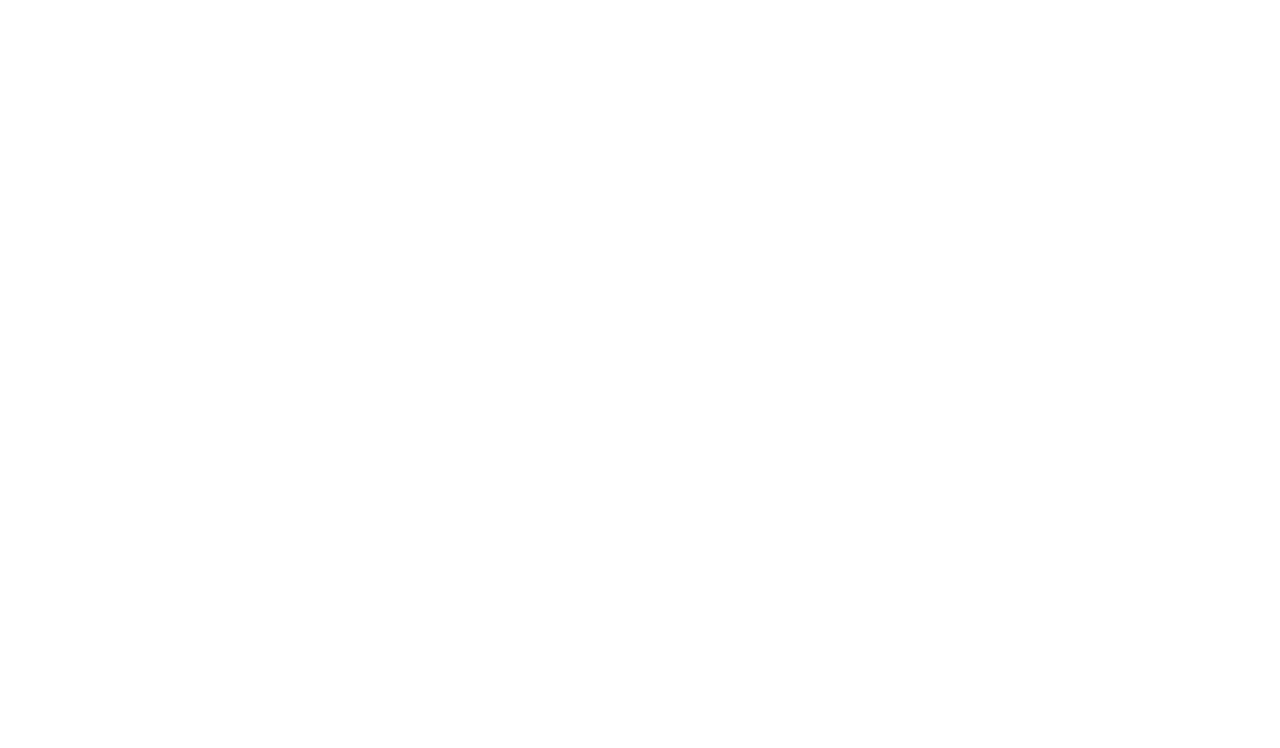
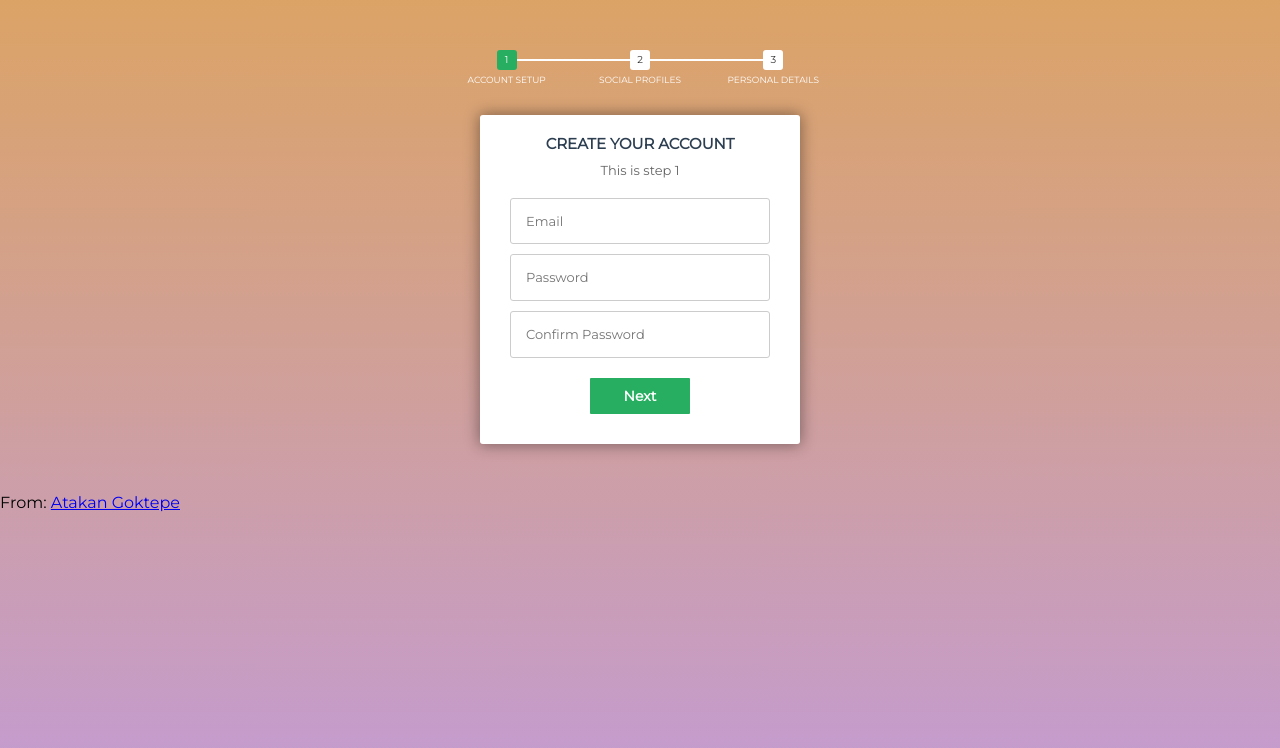
Before and after one commit to 0xchrisw/ai-resume, a plain HTML site: page templates/form.html in a window 1280 px wide. Drawn offline with nearby package versions, Linux system fonts and the light colour scheme.

Commit message:
update form html

```diff
--- /dev/null
+++ b/static/css/form.css
@@ -0,0 +1,133 @@
+/*custom font*/
+@import url(https://fonts.googleapis.com/css?family=Montserrat);
+
+/*basic reset*/
+* {margin: 0; padding: 0;}
+
+html {
+	height: 100%;
+	/*Image only BG fallback*/
+
+	/*background = gradient + image pattern combo*/
+	background:
+		linear-gradient(rgba(196, 102, 0, 0.6), rgba(155, 89, 182, 0.6));
+}
+
+body {
+	font-family: montserrat, arial, verdana;
+}
+/*form styles*/
+#msform {
+	width: 400px;
+	margin: 50px auto;
+	text-align: center;
+	position: relative;
+}
+#msform fieldset {
+	background: white;
+	border: 0 none;
+	border-radius: 3px;
+	box-shadow: 0 0 15px 1px rgba(0, 0, 0, 0.4);
+	padding: 20px 30px;
+	box-sizing: border-box;
+	width: 80%;
+	margin: 0 10%;
+
+	/*stacking fieldsets above each other*/
+	position: relative;
+}
+/*Hide all except first fieldset*/
+#msform fieldset:not(:first-of-type) {
+	display: none;
+}
+/*inputs*/
+#msform input, #msform textarea {
+	padding: 15px;
+	border: 1px solid #ccc;
+	border-radius: 3px;
+	margin-bottom: 10px;
+	width: 100%;
+	box-sizing: border-box;
+	font-family: montserrat;
+	color: #2C3E50;
+	font-size: 13px;
+}
+/*buttons*/
+#msform .action-button {
+	width: 100px;
+	background: #27AE60;
+	font-weight: bold;
+	color: white;
+	border: 0 none;
+	border-radius: 1px;
+	cursor: pointer;
+	padding: 10px;
+	margin: 10px 5px;
+  text-decoration: none;
+  font-size: 14px;
+}
+#msform .action-button:hover, #msform .action-button:focus {
+	box-shadow: 0 0 0 2px white, 0 0 0 3px #27AE60;
+}
+/*headings*/
+.fs-title {
+	font-size: 15px;
+	text-transform: uppercase;
+	color: #2C3E50;
+	margin-bottom: 10px;
+}
+.fs-subtitle {
+	font-weight: normal;
+	font-size: 13px;
+	color: #666;
+	margin-bottom: 20px;
+}
+/*progressbar*/
+#progressbar {
+	margin-bottom: 30px;
+	overflow: hidden;
+	/*CSS counters to number the steps*/
+	counter-reset: step;
+}
+#progressbar li {
+	list-style-type: none;
+	color: white;
+	text-transform: uppercase;
+	font-size: 9px;
+	width: 33.33%;
+	float: left;
+	position: relative;
+}
+#progressbar li:before {
+	content: counter(step);
+	counter-increment: step;
+	width: 20px;
+	line-height: 20px;
+	display: block;
+	font-size: 10px;
+	color: #333;
+	background: white;
+	border-radius: 3px;
+	margin: 0 auto 5px auto;
+}
+/*progressbar connectors*/
+#progressbar li:after {
+	content: '';
+	width: 100%;
+	height: 2px;
+	background: white;
+	position: absolute;
+	left: -50%;
+	top: 9px;
+	z-index: -1; /*put it behind the numbers*/
+}
+#progressbar li:first-child:after {
+	/*connector not needed before the first step*/
+	content: none;
+}
+/*marking active/completed steps green*/
+/*The number of the step and the connector before it = green*/
+#progressbar li.active:before,  #progressbar li.active:after{
+	background: #27AE60;
+	color: white;
+}
--- /dev/null
+++ b/static/js/form.js
@@ -0,0 +1,77 @@
+//jQuery time
+var current_fs, next_fs, previous_fs; //fieldsets
+var left, opacity, scale; //fieldset properties which we will animate
+var animating; //flag to prevent quick multi-click glitches
+
+$(".next").click(function(){
+	if(animating) return false;
+	animating = true;
+
+	current_fs = $(this).parent();
+	next_fs = $(this).parent().next();
+
+	//activate next step on progressbar using the index of next_fs
+	$("#progressbar li").eq($("fieldset").index(next_fs)).addClass("active");
+
+	//show the next fieldset
+	next_fs.show();
+	//hide the current fieldset with style
+	current_fs.animate({opacity: 0}, {
+		step: function(now, mx) {
+			//as the opacity of current_fs reduces to 0 - stored in "now"
+			//1. scale current_fs down to 80%
+			scale = 1 - (1 - now) * 0.2;
+			//2. bring next_fs from the right(50%)
+			left = (now * 50)+"%";
+			//3. increase opacity of next_fs to 1 as it moves in
+			opacity = 1 - now;
+			current_fs.css({
+        'transform': 'scale('+scale+')',
+        'position': 'absolute'
+      });
+			next_fs.css({'left': left, 'opacity': opacity});
+		},
+		duration: 800,
+		complete: function(){
+			current_fs.hide();
+			animating = false;
+		},
+		//this comes from the custom easing plugin
+		easing: 'easeInOutBack'
+	});
+});
+
+$(".previous").click(function(){
+	if(animating) return false;
+	animating = true;
+
+	current_fs = $(this).parent();
+	previous_fs = $(this).parent().prev();
+
+	//de-activate current step on progressbar
+	$("#progressbar li").eq($("fieldset").index(current_fs)).removeClass("active");
+
+	//show the previous fieldset
+	previous_fs.show();
+	//hide the current fieldset with style
+	current_fs.animate({opacity: 0}, {
+		step: function(now, mx) {
+			//as the opacity of current_fs reduces to 0 - stored in "now"
+			//1. scale previous_fs from 80% to 100%
+			scale = 0.8 + (1 - now) * 0.2;
+			//2. take current_fs to the right(50%) - from 0%
+			left = ((1-now) * 50)+"%";
+			//3. increase opacity of previous_fs to 1 as it moves in
+			opacity = 1 - now;
+			current_fs.css({'left': left});
+			previous_fs.css({'transform': 'scale('+scale+')', 'opacity': opacity});
+		},
+		duration: 800,
+		complete: function(){
+			current_fs.hide();
+			animating = false;
+		},
+		//this comes from the custom easing plugin
+		easing: 'easeInOutBack'
+	});
+});
--- a/templates/form.html
+++ b/templates/form.html
@@ -1 +1,53 @@
-<!-- PLACEHOLDER -->
+<!DOCTYPE html>
+<html>
+  <head>
+    <title>AI Resume</title>
+    <!-- CSS -->
+    <link rel="stylesheet" href="https://cdnjs.cloudflare.com/ajax/libs/normalize/5.0.0/normalize.min.css" />
+    <link rel="stylesheet" href="/static/css/form.css" />
+    <!-- JS -->
+    <script src="https://cdnjs.cloudflare.com/ajax/libs/jquery/2.1.3/jquery.min.js"></script>
+    <script src="/static/js/form.js"></script>
+  </head>
+  <body>
+    <!-- multistep form -->
+    <form id="msform">
+      <!-- progressbar -->
+      <ul id="progressbar">
+        <li class="active">Account Setup</li>
+        <li>Social Profiles</li>
+        <li>Personal Details</li>
+      </ul>
+      <!-- fieldsets -->
+      <fieldset>
+        <h2 class="fs-title">Create your account</h2>
+        <h3 class="fs-subtitle">This is step 1</h3>
+        <input type="text" name="email" placeholder="Email" />
+        <input type="password" name="pass" placeholder="Password" />
+        <input type="password" name="cpass" placeholder="Confirm Password" />
+        <input type="button" name="next" class="next action-button" value="Next" />
+      </fieldset>
+      <fieldset>
+        <h2 class="fs-title">Social Profiles</h2>
+        <h3 class="fs-subtitle">Your presence on the social network</h3>
+        <input type="text" name="twitter" placeholder="Twitter" />
+        <input type="text" name="facebook" placeholder="Facebook" />
+        <input type="text" name="gplus" placeholder="Google Plus" />
+        <input type="button" name="previous" class="previous action-button" value="Previous" />
+        <input type="button" name="next" class="next action-button" value="Next" />
+      </fieldset>
+      <fieldset>
+        <h2 class="fs-title">Personal Details</h2>
+        <h3 class="fs-subtitle">We will never sell it</h3>
+        <input type="text" name="fname" placeholder="First Name" />
+        <input type="text" name="lname" placeholder="Last Name" />
+        <input type="text" name="phone" placeholder="Phone" />
+        <textarea name="address" placeholder="Address"></textarea>
+        <input type="button" name="previous" class="previous action-button" value="Previous" />
+        <a href="https://twitter.com/GoktepeAtakan" class="submit action-button" target="_top">Submit</a>
+      </fieldset>
+    </form>
+
+    From: <a href="https://codepen.io/atakan/pen/nPOZZR">Atakan Goktepe</a>
+  </body>
+</html>
```
